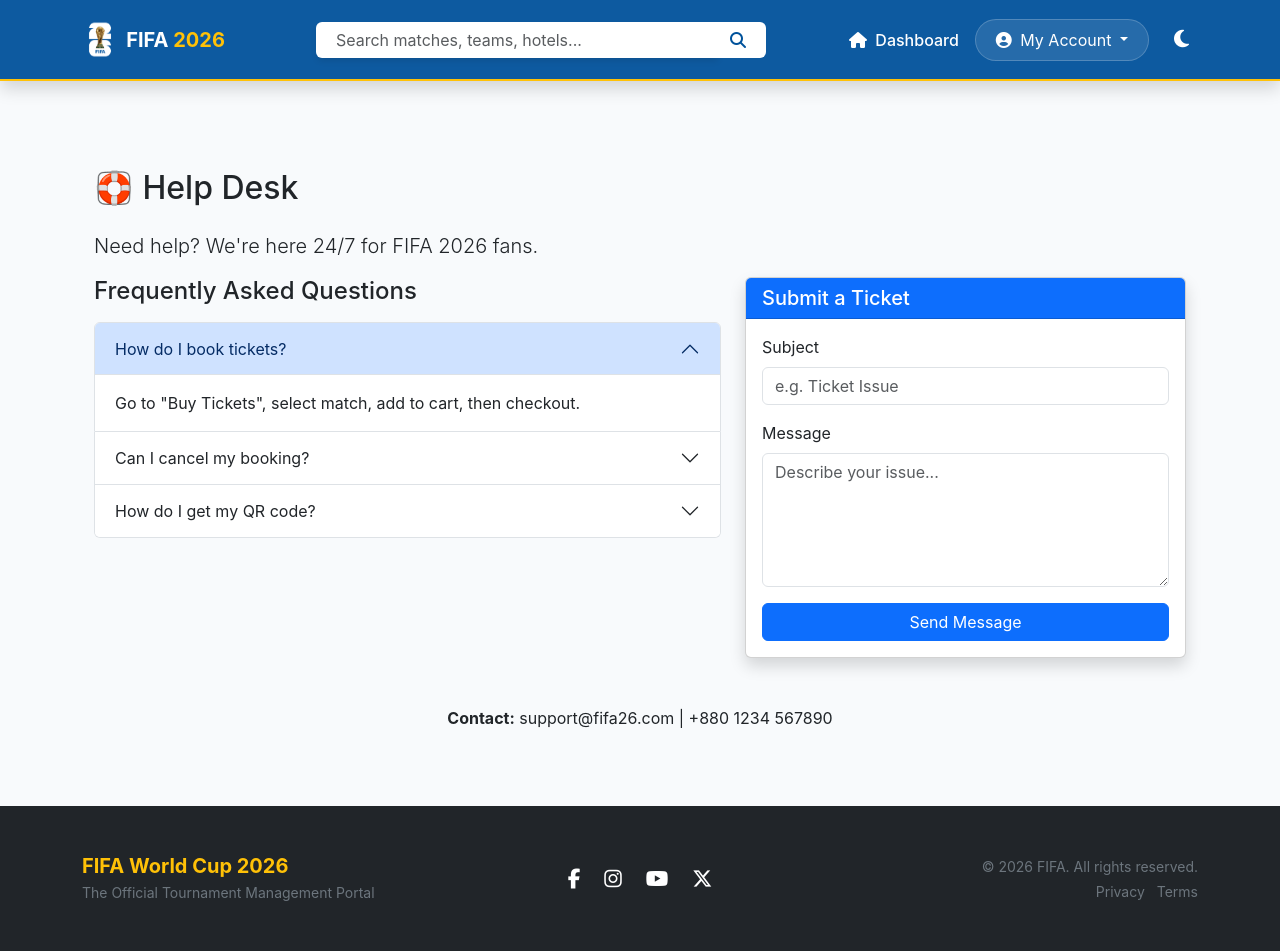
After one commit to Ishmamul2002/fifa26_project, a Flask app: page /user/help in a window 1280 px wide. The commit adds this page. Run offline with Flask 3, Linux system fonts and the light colour scheme; the visitor is signed in with stand-in values (Sample User, id 1); parts of the project's set-up code (start-up, migrations or seed data) failed here and were passed over; some libraries are stand-ins or nearby versions.

Commit message:
yeah latest updated

```diff
--- a/app/routes/main.py
+++ b/app/routes/main.py
@@ -1,5 +1,5 @@
 from flask import Blueprint, render_template, request, redirect, url_for, jsonify
-from ..models import Match, Team, Cart, Ticket, Payment
+from ..models import Match, Team, Cart, Ticket, Payment, Hotel
 from .. import db
 from datetime import datetime
 from flask_login import login_required, current_user
@@ -32,10 +32,11 @@ def upcoming_matches():
                          search_query=search_query)
 
 
+# ================== PRIORITY ROUTE - MUST BE FIRST ==================
 @main_bp.route('/book-ticket/<int:match_id>')
 def book_ticket(match_id):
     match = Match.query.get_or_404(match_id)
-    return render_template('public/book_ticket.html', match=match)
+    return render_template('public/book_ticket.html', match=match, cache=False)
 
 
 @main_bp.route('/cart')
@@ -187,3 +188,103 @@ def remove_from_cart(cart_id):
         return jsonify({'success': False, 'message': 'Item not found'})
     except Exception as e:
         return jsonify({'success': False, 'message': str(e)}), 500
+
+
+@main_bp.route('/book-hotels')
+@login_required  # or remove if public
+def book_hotels():
+    locations = db.session.query(Hotel.location).distinct().all()
+    locations = [loc[0] for loc in locations if loc[0]]
+    return render_template('public/book_hotels.html', locations=locations)
+
+@main_bp.route('/api/hotels')
+def get_hotels():
+    location = request.args.get('location')
+    query = Hotel.query
+    if location:
+        query = query.filter(Hotel.location.ilike(f'%{location}%'))
+    hotels = query.all()
+    result = [{
+        'hotel_id': h.hotel_id,
+        'name': h.name,
+        'price_per_night': float(h.price_per_night) if h.price_per_night else 0,
+        'location': h.location,
+        'rating': float(h.rating) if h.rating else 0
+    } for h in hotels]
+    return jsonify({'hotels': result})
+
+
+@main_bp.route('/hotel-booking/<int:hotel_id>', methods=['GET', 'POST'])
+@login_required
+def hotel_booking(hotel_id):
+    hotel = Hotel.query.get_or_404(hotel_id)
+
+    if request.method == 'POST':
+        checkin = request.form.get('checkin')
+        checkout = request.form.get('checkout')
+        if not checkin or not checkout:
+            return "Please select dates", 400
+        return redirect(url_for('main.hotel_payment',
+                              hotel_id=hotel_id,
+                              checkin=checkin,
+                              checkout=checkout))
+
+    return render_template('public/hotel_booking.html', hotel=hotel)
+
+
+@main_bp.route('/hotel-payment')
+@login_required
+def hotel_payment():
+    hotel_id = request.args.get('hotel_id', type=int)
+    checkin = request.args.get('checkin')
+    checkout = request.args.get('checkout')
+
+    hotel = Hotel.query.get_or_404(hotel_id)
+
+    from datetime import datetime
+    try:
+        delta = datetime.strptime(checkout, '%Y-%m-%d') - datetime.strptime(checkin, '%Y-%m-%d')
+        nights = max(delta.days, 1)
+    except:
+        nights = 1
+
+    total = float(hotel.price_per_night or 0) * nights
+
+    return render_template('public/hotel_payment.html',
+                         hotel=hotel,
+                         checkin=checkin,
+                         checkout=checkout,
+                         nights=nights,
+                         total=round(total, 2))
+
+
+# Optional: My Bookings page
+@main_bp.route('/my-bookings')
+@login_required
+def my_bookings():
+    return render_template('user/my_bookings.html')
+
+
+@main_bp.route('/user/highlights')
+@login_required
+def user_highlights():
+    return render_template('user/highlights.html')
+
+
+# ================== HELP DESK ROUTES ==================
+
+@main_bp.route('/user/help')
+@login_required
+def help_desk():
+    return render_template('user/help_desk.html')
+
+@main_bp.route('/submit-ticket', methods=['POST'])
+@login_required
+def submit_ticket():
+    try:
+        data = request.get_json()
+        # In real app, save to DB. For now, just simulate
+        print(f"New Ticket from {current_user.username}: {data.get('subject')}")
+        return jsonify({'success': True, 'message': 'Ticket submitted successfully!'})
+    except:
+        return jsonify({'success': False, 'message': 'Failed to submit ticket'}), 500
--- a/app/templates/base.html
+++ b/app/templates/base.html
@@ -8,6 +8,10 @@
     <!-- Bootstrap & FontAwesome -->
     <link href="https://cdn.jsdelivr.net/npm/bootstrap@5.3.3/dist/css/bootstrap.min.css" rel="stylesheet">
     <link href="https://cdnjs.cloudflare.com/ajax/libs/font-awesome/6.5.0/css/all.min.css" rel="stylesheet">
+
+    <!-- SweetAlert2 -->
+    <link rel="stylesheet" href="https://cdn.jsdelivr.net/npm/sweetalert2@11/dist/sweetalert2.min.css">
+    <script src="https://cdn.jsdelivr.net/npm/sweetalert2@11"></script>
 
     <style>
         :root {
--- a/app/templates/user/dashboard.html
+++ b/app/templates/user/dashboard.html
@@ -80,7 +80,7 @@
                 <div class="card-body d-flex flex-column">
                     <h5 class="card-title fw-bold">Hotel Booking</h5>
                     <p class="card-text text-muted small">Find the best accommodations near the stadiums.</p>
-                    <a href="/user/hotels" class="btn btn-warning w-100 mt-auto">Book Hotels</a>
+                    <a href="{{ url_for('main.book_hotels') }}" class="btn btn-success">Book Hotels</a>
                 </div>
             </div>
         </div>
--- /dev/null
+++ b/app/templates/user/help_desk.html
@@ -0,0 +1,107 @@
+{% extends 'base.html' %}
+{% block content %}
+<div class="container mt-5">
+    <h2 class="mb-4">🛟 Help Desk</h2>
+    <p class="lead">Need help? We're here 24/7 for FIFA 2026 fans.</p>
+
+    <div class="row">
+        <!-- FAQ -->
+        <div class="col-lg-7">
+            <h4 class="mb-3">Frequently Asked Questions</h4>
+            <div class="accordion" id="faqAccordion">
+                <div class="accordion-item">
+                    <h2 class="accordion-header">
+                        <button class="accordion-button" type="button" data-bs-toggle="collapse" data-bs-target="#faq1">
+                            How do I book tickets?
+                        </button>
+                    </h2>
+                    <div id="faq1" class="accordion-collapse collapse show" data-bs-parent="#faqAccordion">
+                        <div class="accordion-body">Go to "Buy Tickets", select match, add to cart, then checkout.</div>
+                    </div>
+                </div>
+                <div class="accordion-item">
+                    <h2 class="accordion-header">
+                        <button class="accordion-button collapsed" type="button" data-bs-toggle="collapse" data-bs-target="#faq2">
+                            Can I cancel my booking?
+                        </button>
+                    </h2>
+                    <div id="faq2" class="accordion-collapse collapse" data-bs-parent="#faqAccordion">
+                        <div class="accordion-body">Yes, within 24 hours. Go to My Tickets and request cancellation.</div>
+                    </div>
+                </div>
+                <div class="accordion-item">
+                    <h2 class="accordion-header">
+                        <button class="accordion-button collapsed" type="button" data-bs-toggle="collapse" data-bs-target="#faq3">
+                            How do I get my QR code?
+                        </button>
+                    </h2>
+                    <div id="faq3" class="accordion-collapse collapse" data-bs-parent="#faqAccordion">
+                        <div class="accordion-body">After successful payment, your QR code will be available in My Tickets section.</div>
+                    </div>
+                </div>
+            </div>
+        </div>
+
+        <!-- Ticket Form -->
+        <div class="col-lg-5">
+            <div class="card shadow">
+                <div class="card-header bg-primary text-white">
+                    <h5 class="mb-0">Submit a Ticket</h5>
+                </div>
+                <div class="card-body">
+                    <form id="ticketForm">
+                        <div class="mb-3">
+                            <label class="form-label">Subject</label>
+                            <input type="text" id="subject" class="form-control" placeholder="e.g. Ticket Issue" required>
+                        </div>
+                        <div class="mb-3">
+                            <label class="form-label">Message</label>
+                            <textarea id="message" class="form-control" rows="5" placeholder="Describe your issue..." required></textarea>
+                        </div>
+                        <button type="button" onclick="submitTicket()" class="btn btn-primary w-100">Send Message</button>
+                    </form>
+                </div>
+            </div>
+        </div>
+    </div>
+
+    <div class="text-center mt-5">
+        <p><strong>Contact:</strong> support@fifa26.com | +880 1234 567890</p>
+    </div>
+</div>
+
+<script>
+function submitTicket() {
+    const subject = document.getElementById('subject').value.trim();
+    const message = document.getElementById('message').value.trim();
+
+    if (!subject || !message) {
+        alert("Please fill all fields!");   // fallback
+        return;
+    }
+
+    fetch('/submit-ticket', {
+        method: 'POST',
+        headers: { 'Content-Type': 'application/json' },
+        body: JSON.stringify({ subject, message })
+    })
+    .then(r => r.json())
+    .then(data => {
+        if (data.success) {
+            Swal.fire({
+                title: '✅ Success!',
+                text: 'Your message has been sent. Our team will reply soon.',
+                icon: 'success',
+                confirmButtonText: 'OK'
+            });
+            document.getElementById('ticketForm').reset();
+        } else {
+            alert(data.message || "Failed to send message");
+        }
+    })
+    .catch(err => {
+        alert("Connection error. Please try again.");
+    });
+}
+</script>
+{% endblock %}
```
Also changed, not shown: app/models.py (+13 -0 lines), app/templates/public/book_hotels.html (added, +90 -0 lines), app/templates/public/book_ticket.html (+70 -40 lines), app/templates/public/highlights.html (added, +25 -0 lines), app/templates/public/hotel_booking.html (added, +24 -0 lines), app/templates/public/hotel_payment.html (added, +37 -0 lines), app/templates/user/highlights.html (added, +30 -0 lines), static/qrcodes/ticket_332.png (added), static/qrcodes/ticket_333.png (added).
